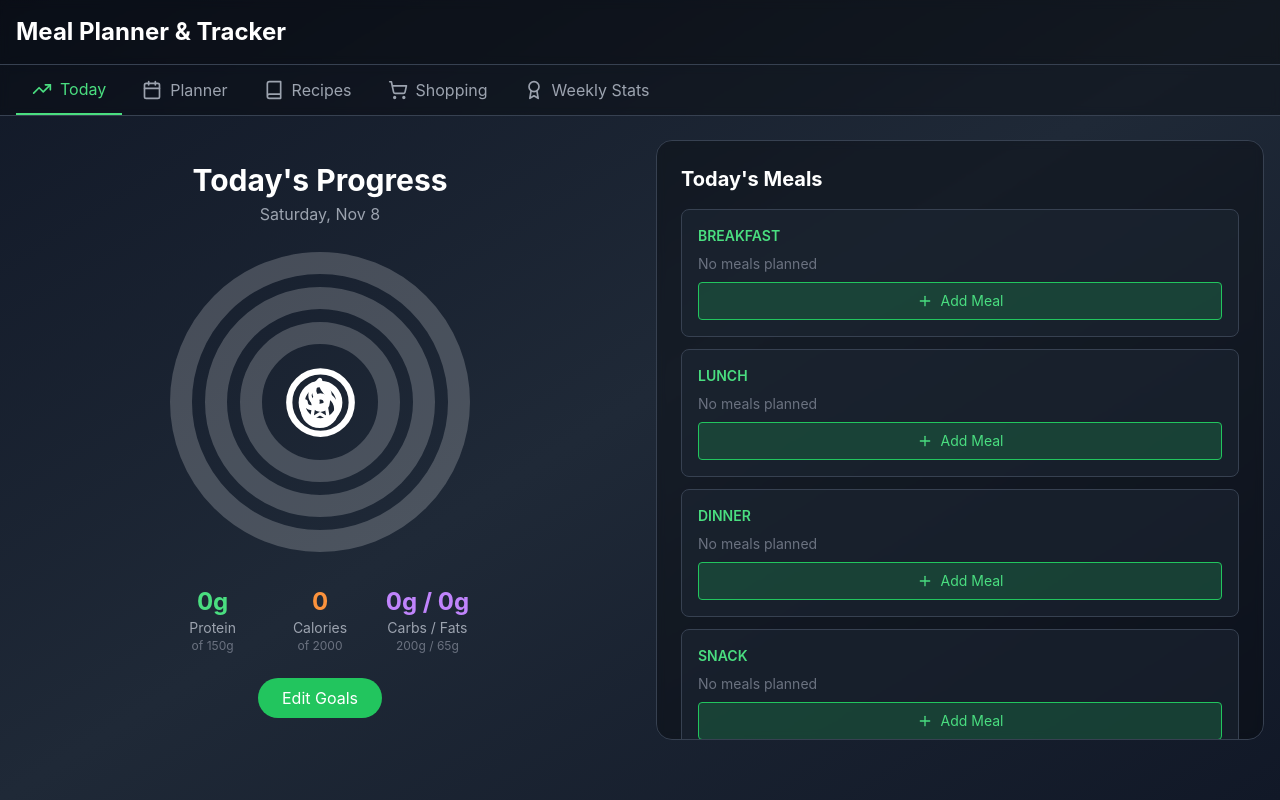
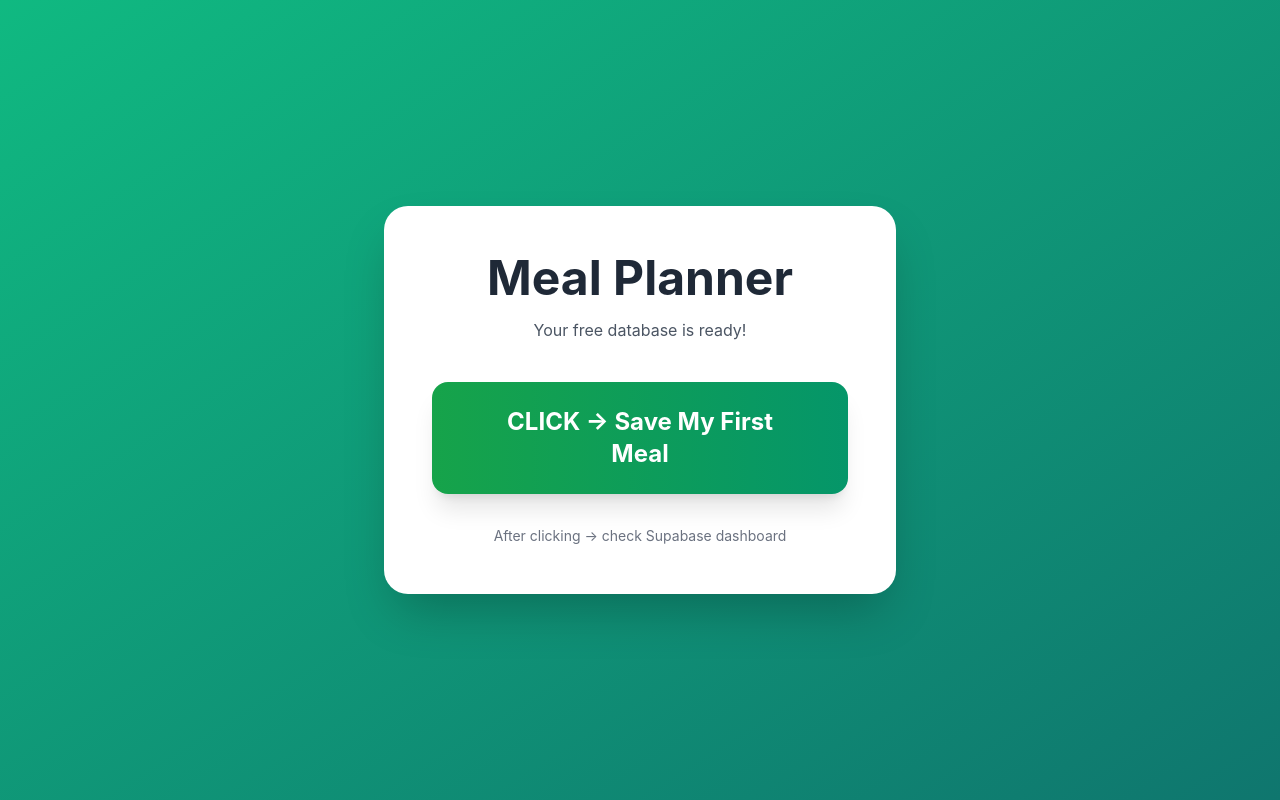
Before and after one commit to CasterlyGit/Meal-Planner, a React (Vite) app: page / in a window 1280 px wide. Built offline with nearby package versions, Linux system fonts and the light colour scheme; no server answers.

Commit message:
connected supabase

```diff
--- /dev/null
+++ b/src/lib/supabase.ts
@@ -0,0 +1,7 @@
+// src/lib/supabase.ts
+import { createClient } from '@supabase/supabase-js'
+
+const url = process.env.NEXT_PUBLIC_SUPABASE_URL!
+const key = process.env.NEXT_PUBLIC_SUPABASE_ANON_KEY!
+
+export const supabase = createClient(url, key)
--- a/src/main.tsx
+++ b/src/main.tsx
@@ -1,10 +1,47 @@
 import React from 'react'
 import ReactDOM from 'react-dom/client'
-import App from './App'
+import { supabase } from './lib/supabase'
 import './index.css'
 
-ReactDOM.createRoot(document.getElementById('root')).render(
+ReactDOM.createRoot(document.getElementById('root')!).render(
   <React.StrictMode>
-    <App />
-  </React.StrictMode>,
+    <div className="min-h-screen bg-gradient-to-br from-emerald-500 to-teal-700 flex items-center justify-center p-6">
+      <div className="bg-white rounded-3xl shadow-2xl p-12 max-w-lg w-full text-center">
+        <h1 className="text-5xl font-bold text-gray-800 mb-4">Meal Planner</h1>
+        <p className="text-gray-600 mb-10">Your free database is ready!</p>
+
+        <button
+          onClick={async () => {
+            // Create account + login
+            await supabase.auth.signUp({
+              email: "you@gmail.com",
+              password: "12345678"
+            })
+
+            // Save your first meal plan
+            await supabase.from('meal_plans').insert({
+              title: "My First Week",
+              meals: { monday: "Chicken + Rice", tuesday: "Salmon + Broccoli" }
+            })
+
+            // Log today's food
+            await supabase.from('daily_logs').insert({
+              meal_type: "dinner",
+              food_name: "Grilled Chicken",
+              calories: 450
+            })
+
+            alert("IT WORKED! Go to Supabase → Table Editor → you’ll see your data!")
+          }}
+          className="bg-gradient-to-r from-green-600 to-emerald-600 hover:from-green-700 hover:to-emerald-700 text-white font-bold text-2xl py-6 px-16 rounded-2xl shadow-xl transform hover:scale-105 transition-all"
+        >
+          CLICK → Save My First Meal
+        </button>
+
+        <p className="text-sm text-gray-500 mt-8">
+          After clicking → check Supabase dashboard
+        </p>
+      </div>
+    </div>
+  </React.StrictMode>
 )
```
Also changed, not shown: package.json (+6 -5 lines), 1 other file (tests, documents, lock files or other folders).
